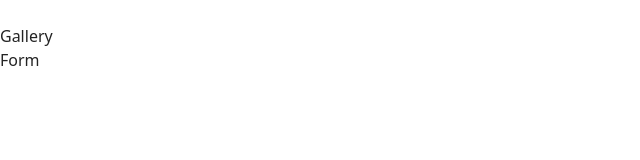
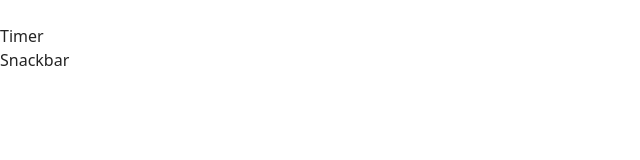
Before and after one commit to zmigd/goit-js-hw-10, a website built with Vite: page src/index.html in a window 1280 px wide. Shown: the full height of the page, 0-640 px from the left. Built offline with nearby package versions, Linux system fonts and the light colour scheme.

Commit message:
change settings in git

```diff
--- a/src/index.html
+++ b/src/index.html
@@ -9,8 +9,8 @@
   </head>
   <body>
     <ul>
-       <li><a href="./1-timer.html">Gallery</a></li>
-       <li><a href="./2-snackbar.html">Form</a></li>
+       <li><a href="./1-timer.html">Timer</a></li>
+       <li><a href="./2-snackbar.html">Snackbar</a></li>
      </ul>
 
 
```
